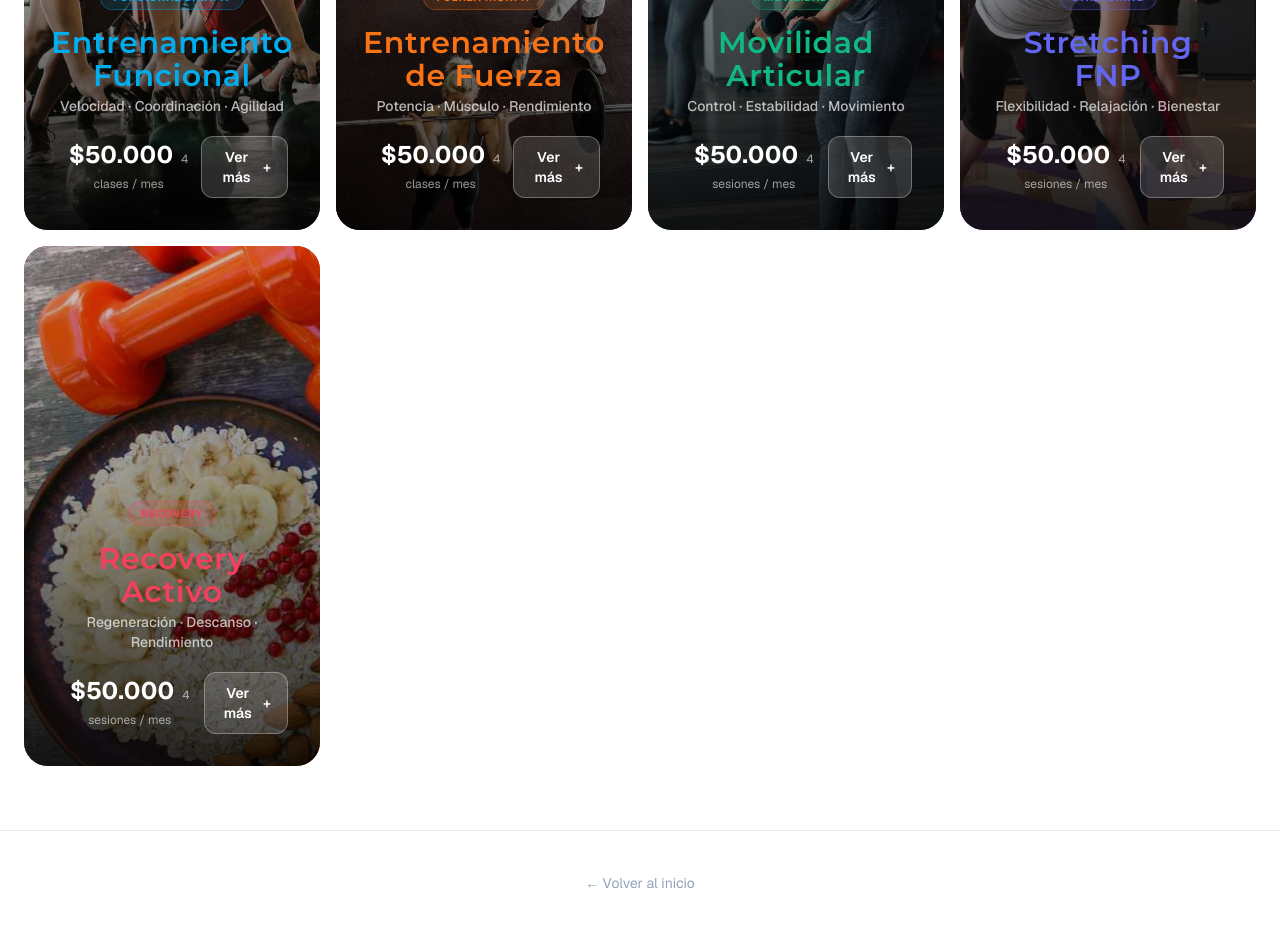
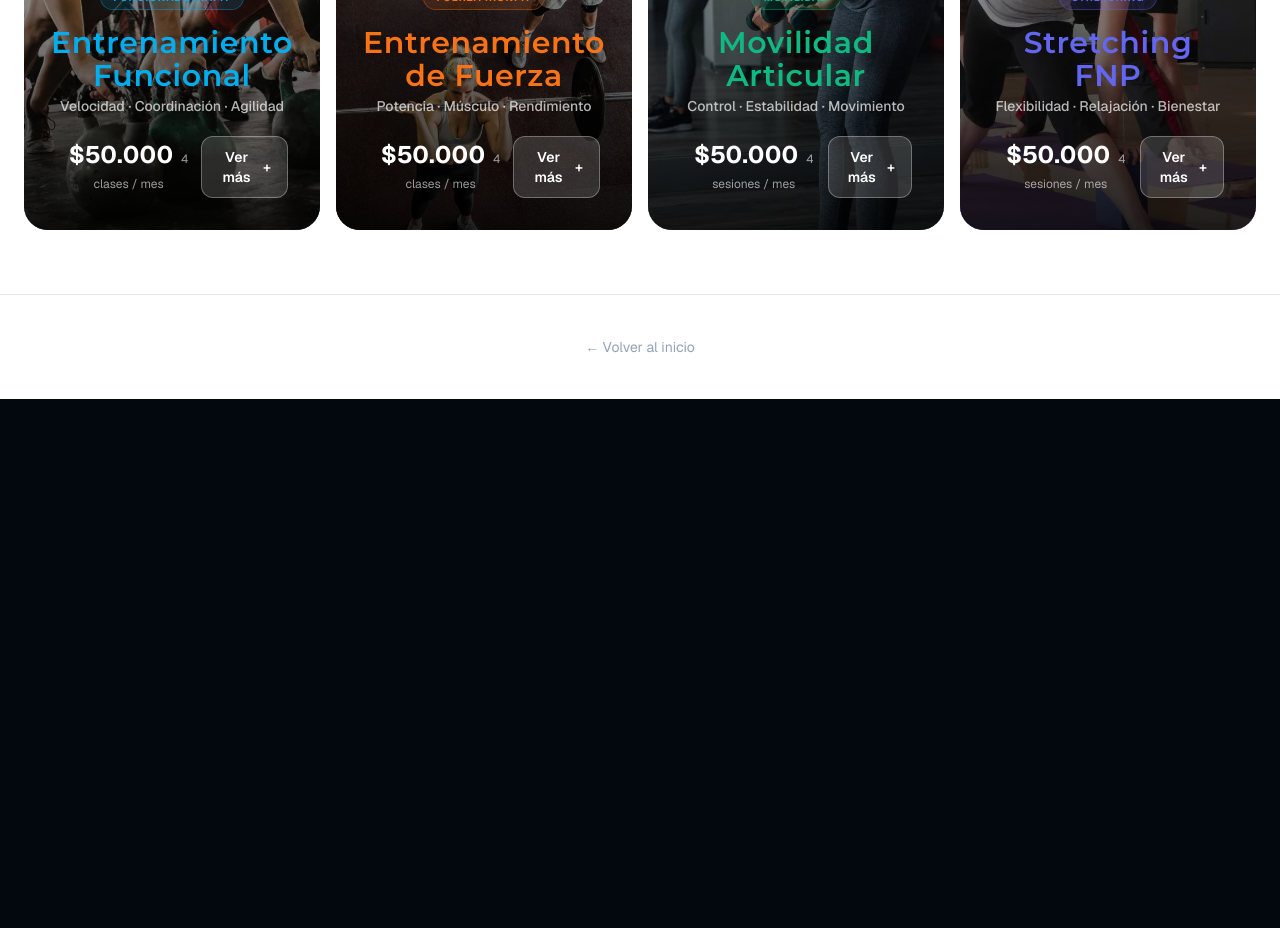
Before and after one commit to felipemunoz1983-alt/centro-metabolico, a Next.js app: page /entrenamiento in a window 1280 px wide. Shown: the part 800-1728 px from the top of the page. After the commit the page ends 1199 px from the top, so only its background shows below. Built offline with nearby package versions, Linux system fonts and the light colour scheme.

Commit message:
revert: remove Recovery program from menu and navbar

```diff
--- a/src/app/entrenamiento/EntrenamientoClient.tsx
+++ b/src/app/entrenamiento/EntrenamientoClient.tsx
@@ -92,24 +92,6 @@ const cards = [
       "Reduce tensión muscular y mejora el rango de movimiento",
       "Ideal para complementar cualquier programa de entrenamiento",
       "Sesiones enfocadas en recuperación y bienestar corporal",
-    ],
-  },
-  {
-    id: "recovery",
-    badge: "RECOVERY",
-    name: "Recovery\nActivo",
-    tagline: "Regeneración · Descanso · Rendimiento",
-    image: `${BP}/cm4.webp`,
-    href: "/entrenamiento/recovery",
-    gradient: "linear-gradient(135deg, #881337 0%, #F43F5E 100%)",
-    color: "#F43F5E",
-    sessions: "4 sesiones / mes",
-    price: "$50.000",
-    bullets: [
-      "Técnicas de recuperación activa para deportistas y personas activas",
-      "Reduce la fatiga muscular y acelera la regeneración tisular",
-      "Optimiza tu rendimiento potenciando la calidad del descanso",
-      "Grupos reducidos con guía profesional en cada sesión",
     ],
   },
 ];
@@ -286,7 +268,7 @@ export function EntrenamientoClient() {
           <span style={{ color: BRAND }}>Transforma tu cuerpo.</span>
         </h1>
         <p className="mx-auto max-w-[50ch] text-base leading-relaxed" style={{ color: t.textMid }}>
-          Cinco programas con tecnología de precisión y metodología basada en evidencia. Cada uno diseñado para un objetivo específico.
+          Cuatro programas con tecnología de precisión y metodología basada en evidencia. Cada uno diseñado para un objetivo específico.
         </p>
       </section>
 
--- a/src/components/sections/Navbar.tsx
+++ b/src/components/sections/Navbar.tsx
@@ -10,7 +10,6 @@ const navLinks = [
   { label: "Reto 21 días", href: "/#metodologia" },
   { label: "Entrenamiento", href: "/entrenamiento" },
   { label: "Taller Nutricional", href: "https://felipemunoz1983-alt.github.io/tallernutricional/", external: true },
-  { label: "Recovery", href: "/entrenamiento/recovery" },
   { label: "Programa Metabólico", href: "/programa-metabolico" },
 ];
 
```
